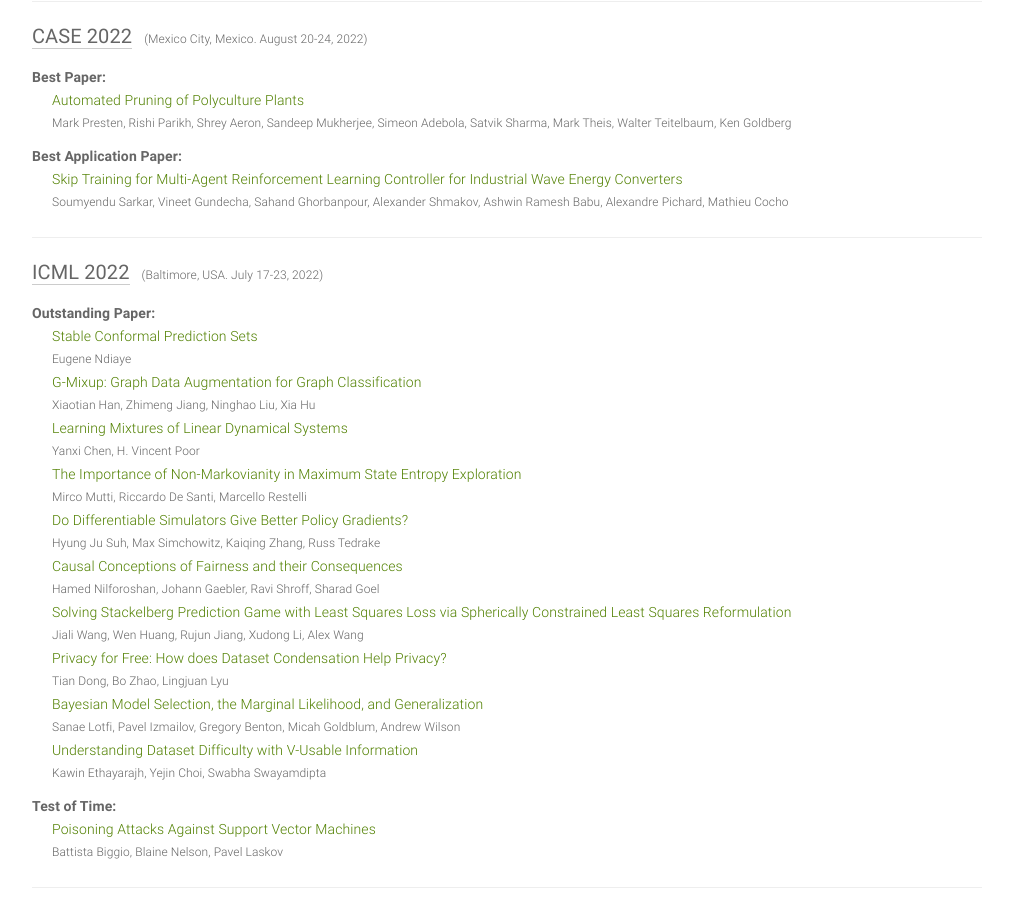
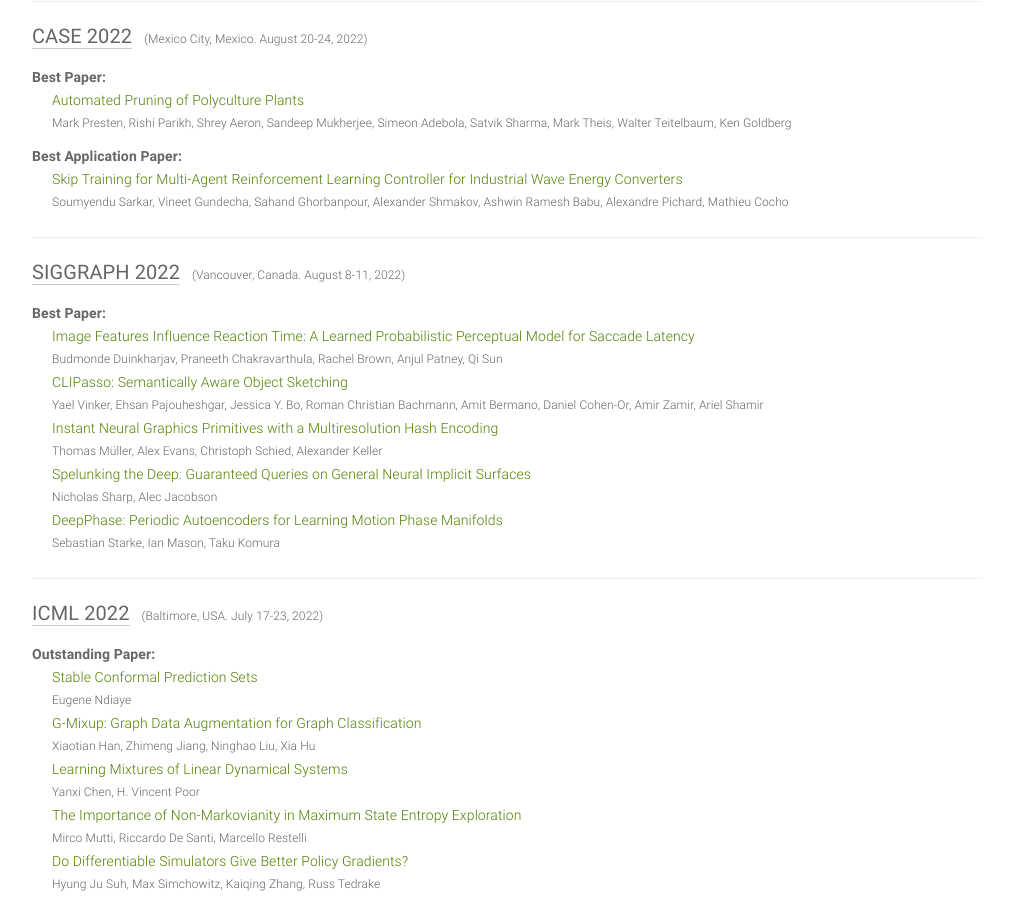
Before and after one commit to clemense/ai-bestpapers, a Jekyll site: the page built from index.html, in a window 1280 px wide and 900 px high, scrolled down 1274 px. Shown: the whole window, without its empty margins (133-1146 px from the left). Built offline with Jekyll 4.4.1, drawn with Linux system fonts in a browser that asks for light colours; some of the changed text lies outside the part shown.

Commit message:
Add SIGGRAPH 2022

```diff
--- a/_data/papers.yml
+++ b/_data/papers.yml
@@ -96,6 +96,41 @@
   place: Mexico City, Mexico
   date: August 20-24, 2022
   sub: RO
+
+- venue: SIGGRAPH
+  year: 2022
+  awards:
+  - award: Best Paper
+    title: 'Image Features Influence Reaction Time: A Learned Probabilistic Perceptual
+      Model for Saccade Latency'
+    author: Budmonde Duinkharjav, Praneeth Chakravarthula, Rachel Brown, Anjul Patney,
+      Qi Sun
+    link: https://arxiv.org/abs/2205.02437
+    source: https://blog.siggraph.org/2022/07/siggraph-2022-technical-papers-awards-best-papers-and-honorable-mentions.html/
+  - award: Best Paper
+    title: 'CLIPasso: Semantically Aware Object Sketching'
+    author: Yael Vinker, Ehsan Pajouheshgar, Jessica Y. Bo, Roman Christian Bachmann,
+      Amit Bermano, Daniel Cohen-Or, Amir Zamir, Ariel Shamir
+    link: https://arxiv.org/abs/2202.05822
+    source: https://blog.siggraph.org/2022/07/siggraph-2022-technical-papers-awards-best-papers-and-honorable-mentions.html/
+  - award: Best Paper
+    title: Instant Neural Graphics Primitives with a Multiresolution Hash Encoding
+    author: Thomas Müller, Alex Evans, Christoph Schied, Alexander Keller
+    link: https://arxiv.org/abs/2201.05989
+    source: https://blog.siggraph.org/2022/07/siggraph-2022-technical-papers-awards-best-papers-and-honorable-mentions.html/
+  - award: Best Paper
+    title: 'Spelunking the Deep: Guaranteed Queries on General Neural Implicit Surfaces'
+    author: Nicholas Sharp, Alec Jacobson
+    link: https://arxiv.org/abs/2202.02444
+    source: https://blog.siggraph.org/2022/07/siggraph-2022-technical-papers-awards-best-papers-and-honorable-mentions.html/
+  - award: Best Paper
+    title: 'DeepPhase: Periodic Autoencoders for Learning Motion Phase Manifolds'
+    author: Sebastian Starke, Ian Mason, Taku Komura
+    link: https://dl.acm.org/doi/10.1145/3528223.3530178
+    source: https://blog.siggraph.org/2022/07/siggraph-2022-technical-papers-awards-best-papers-and-honorable-mentions.html/
+  place: Vancouver, Canada
+  date: August 8-11, 2022
+  sub: CG
 
 - venue: ICML
   year: 2022
--- a/_data/types.yml
+++ b/_data/types.yml
@@ -9,3 +9,5 @@
   sub: CV
 - name: Natural Language Proc
   sub: NLP
+- name: Computer Graphics
+  sub: CG
--- a/_data/venues.yml
+++ b/_data/venues.yml
@@ -95,3 +95,8 @@
     - WAFR
     - International Workshop on the Algorithmic Foundations of Robotics
   link: http://www.algorithmic-robotics.org/
+- name: SIGGRAPH
+  long: International Conference & Exhibition On Computer Graphics & Interactive Techniques
+  source:
+    - SIGGRAPH
+  link: https://www.siggraph.org/siggraph-events/conferences/
```
